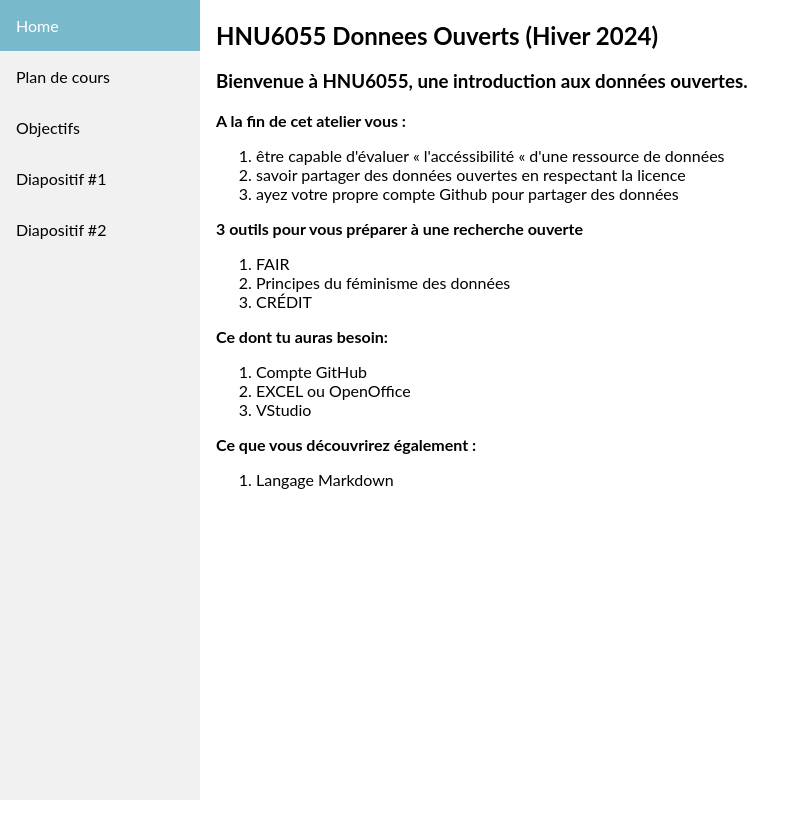
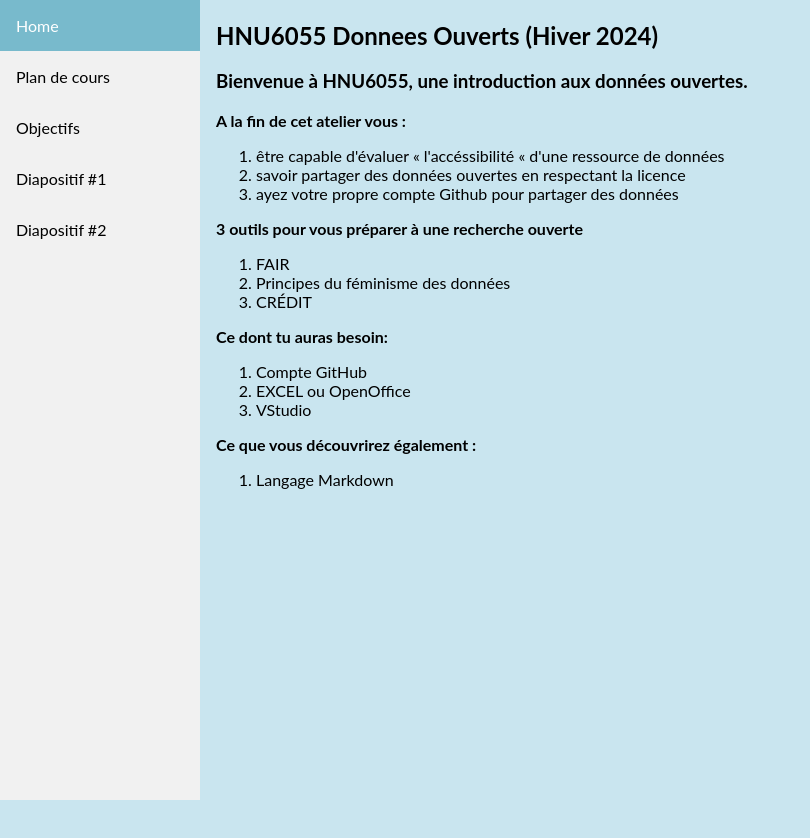
Before and after one commit to loup-brun/hnu6055-exercice-R, a plain HTML site: page index.html in a window 1280 px wide. Shown: the whole page, without its empty margins (0-810 px from the left). Drawn offline with Linux system fonts and the light colour scheme.

Commit message:
modified background color

```diff
--- a/index.html
+++ b/index.html
@@ -6,6 +6,7 @@
 body {
   margin: 0;
   font-family: "Lato", sans-serif;
+  background-color: rgb(201, 229, 239);
 }
 
 .sidebar {
```
